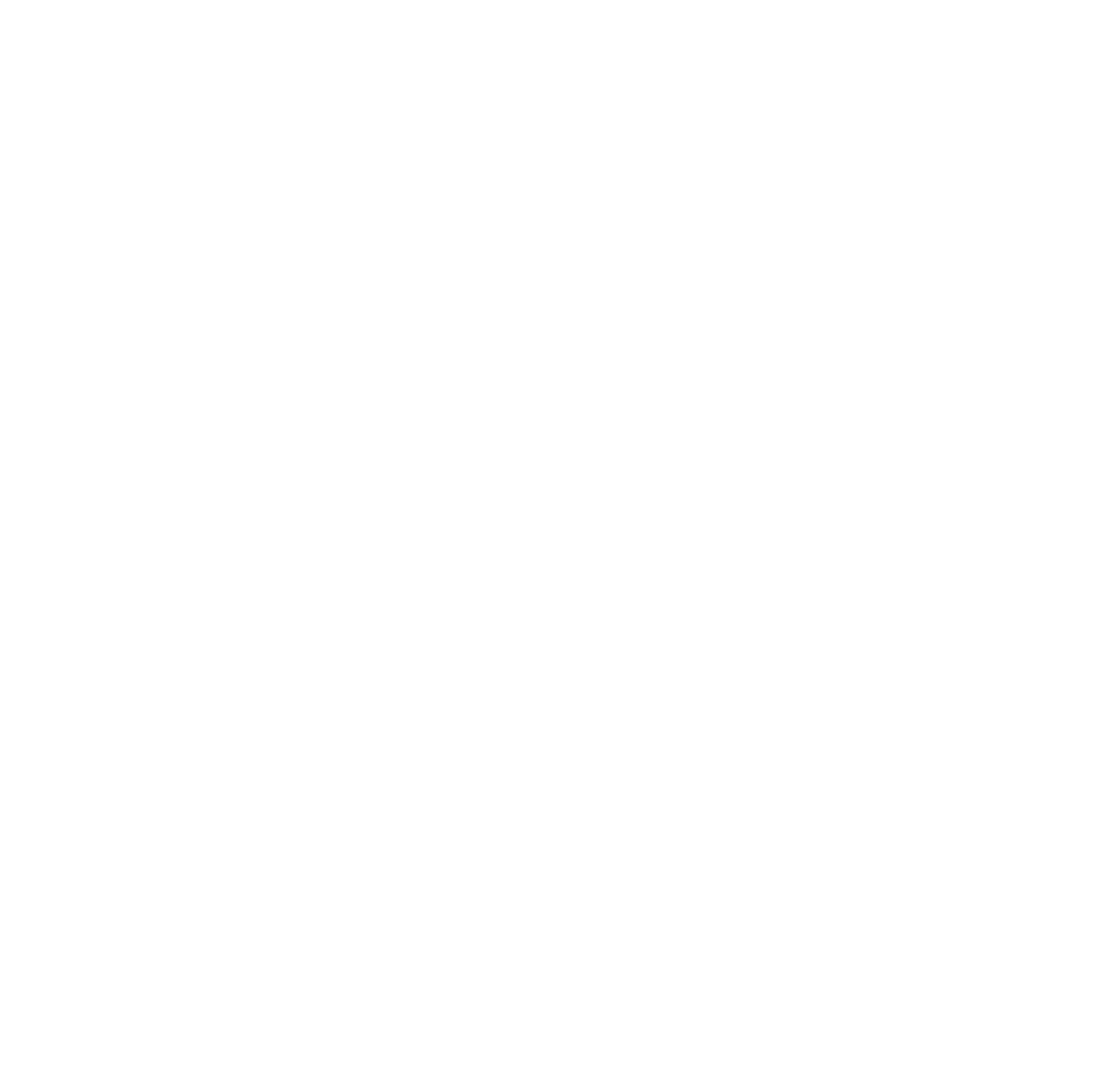
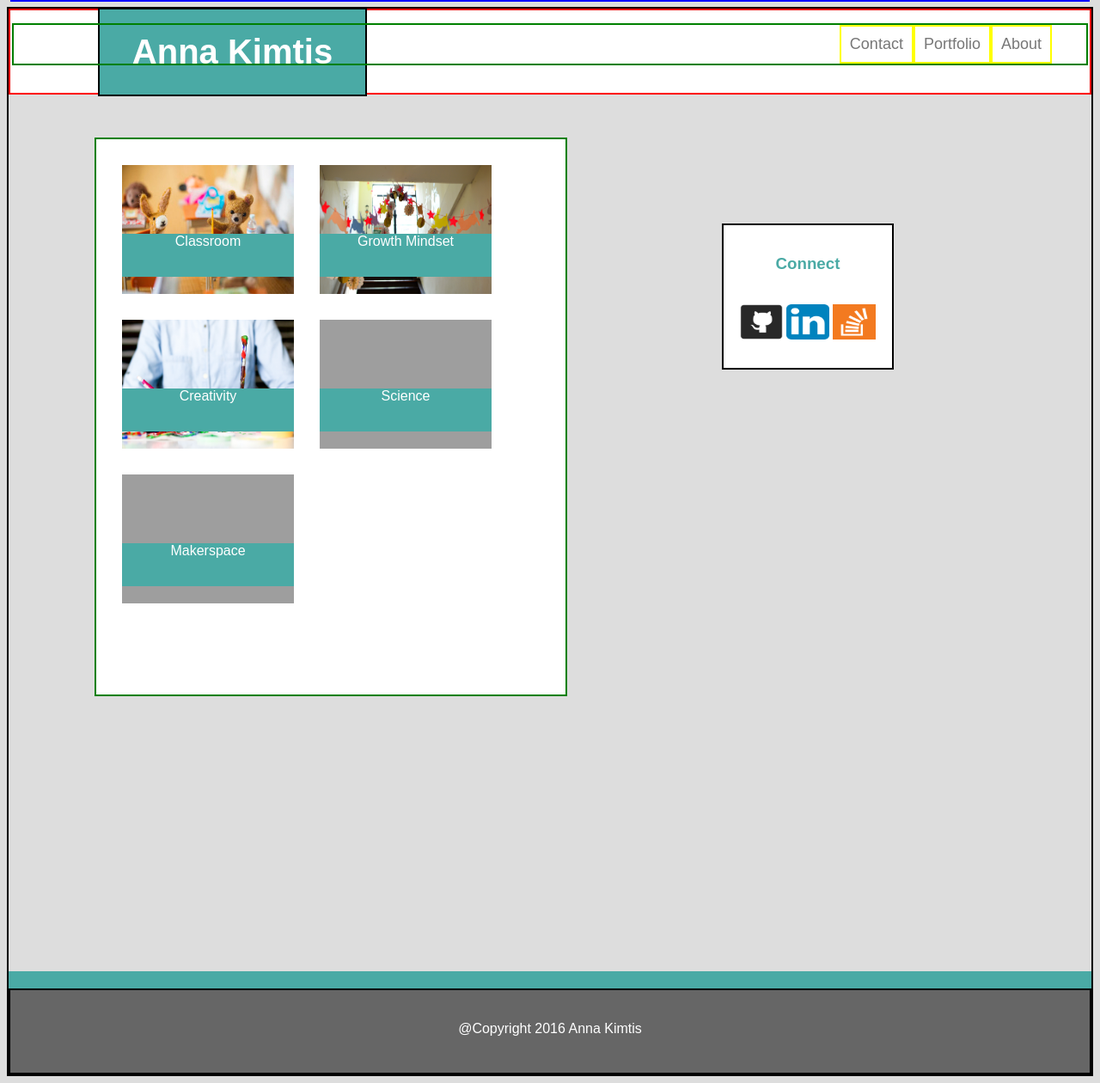
Before and after one commit to akimtis/Basic-Portfolio, a PHP site: page /portfolio.html in a window 1280 px wide. Before the commit the page is empty. Shown: the whole page at 86% size. Before the commit the page ends 1064 px from the top, so only its background shows below. Run offline with PHP 8.4, Linux system fonts and the light colour scheme; grey boxes are pictures that could not be loaded.

Commit message:
portfolio page added

```diff
--- a/assets/css/style.css
+++ b/assets/css/style.css
@@ -6,7 +6,7 @@
 	background: #dddddd;
 	color: #777777;
 	border: 2px solid black;
-	font-family: Arial,'Helvetica-Neue', Helvetica, sans-serif;
+	font-family: Arial, Helvetica, sans-serif;
 	height: 100%;
 }
 
@@ -71,7 +71,7 @@
 	background: #ffffff;
 	color: #4aaaa5;
 	border: 2px solid black;
-	width: 55%;
+	width: 650px;
 	margin: 50px 50px 50px 125px;
 	padding: 15px 30px 30px 30px;
 	line-height: 30px;
@@ -81,7 +81,7 @@
 
 .one {
 	height: 200px;
-	width: 200px;
+	width: 220px;
 	float: left;
 	padding: 0px 15px 0px 0px;
 }
@@ -141,6 +141,116 @@
 	display: block;
 }
 
+#portfolio {
+	clear:both;
+	background: #ffffff;
+	color: #grey;
+	border: 2px solid green;
+	float: left;
+	margin: 50px 50px 50px 100px;
+	text-align: center;
+	padding: 15px;
+	height: 650px;
+	width: 550px;
+	overflow: auto;
+}
+
+.three {
+	width: 200px;
+	height: 150px;
+	overflow: auto;
+	float: left;
+	margin: 15px;
+	position: relative;
+}
+
+#label_one {
+	background: #4aaaa5;
+	color: white;
+	margin: 15px;
+	width: 200px;
+	height: 50px;
+	float: left;
+	position: relative;
+	right: 230px;
+	top:80px;
+}
+
+#label_two {
+	background: #4aaaa5;
+	color: white;
+	margin: 15px;
+	width: 200px;
+	height: 50px;
+	float: left;
+	position: relative;
+	bottom: 180px;
+	left: 230px;
+}
+
+#label_three {
+	background: #4aaaa5;
+	color: white;
+	margin: 15px;
+	width: 200px;
+	height: 50px;
+	float: left;
+	position: relative;
+	bottom: 180px;
+}
+
+#label_four {
+	background: #4aaaa5;
+	color: white;
+	margin: 15px;
+	width: 200px;
+	height: 50px;
+	float: left;
+	position: relative;
+	bottom: 360px;
+	left: 230px;
+}
+
+
+#label_five {
+	background: #4aaaa5;
+	color: white;
+	padding: 20px auto 20px auto;
+	margin: 15px;
+	width: 200px;
+	height: 50px;
+	float: left;
+	position: relative;
+	bottom: 360px;
+}
+
+#class {
+	position: relative;
+}
+
+#school {
+	position: relative;
+	bottom: 80px;
+}
+
+#paint {
+	position: relative;
+	right: 230px;
+	bottom: 80px;
+}
+
+#green_leaves {
+	position: relative;
+	bottom: 260px;
+}
+
+#tinker {
+	position: relative;
+	bottom: 260px;
+	right: 230px;
+}
+
+
 
 #footer-cap {
 	clear:both;
--- a/portfolio.html
+++ b/portfolio.html
@@ -0,0 +1,56 @@
+<!DOCTYPE html>
+<html>
+<head>
+	<title>Anna Kimtis</title>
+	<link rel="stylesheet" type="text/css" href="assets/css/style.css">
+</head>
+
+<body>
+<div class="container">
+	<header>
+		<div id="nav">
+			<div id="name">
+			<h1>Anna Kimtis</h1>
+			</div>
+			<ul>
+				<li><a href="index.html">About</a></li>
+				<li><a href="portfoilio.html">Portfolio</a></li>
+				<li><a href="contact.html">Contact</a></li>
+			</ul>
+		</div>
+	</header>
+
+		<div id="portfolio">
+
+				<img class="three" src="assets/images/critters.jpg" id="class">
+				<p id="label_one">Classroom</p>
+
+				<img class="three" src="assets/images/school.jpg" id="school">
+				<p id="label_two">Growth Mindset</p>
+
+				<img class="three" src="assets/images/paint.jpg" id="paint">
+				<p id="label_three">Creativity</p>
+
+				<img class="three" src="assets/images/green_leaves.jpg" id="green_leaves">
+				<p id="label_four">Science</p>
+
+				<img class="three" src="assets/images/tinker.jpg" id="tinker">
+				<p id="label_five">Makerspace</p>
+		</div>
+
+	<div id="connect" class="box-1">
+		<h3>Connect</h3>
+		<br>
+		<img class="two" src="assets/images/github.png">
+		<img class="two" src="assets/images/linkedin.png">
+		<img class="two" src="assets/images/overflow.png">
+	</div>
+
+	<div id="footer-cap">
+	</div>
+
+</body>
+<footer>
+	<p>@Copyright 2016 Anna Kimtis</p>
+</footer>
+</html>
```
Also changed, not shown: assets/css/reset.css (+43 -0 lines), assets/images/critters.jpg (added), assets/images/paint.jpg (added), assets/images/school.jpg (added), 5 other files.
